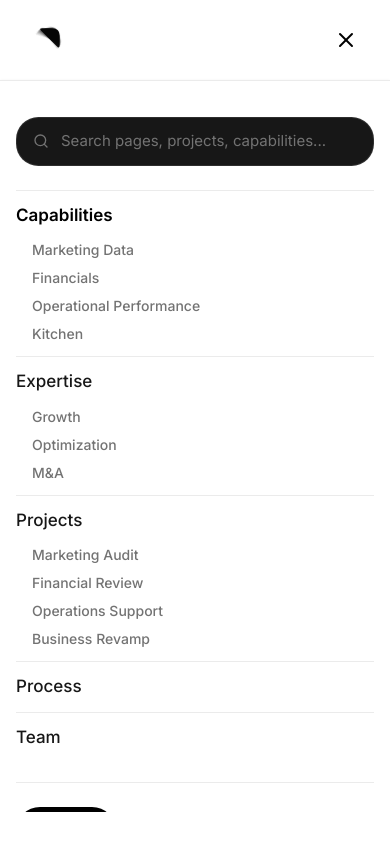
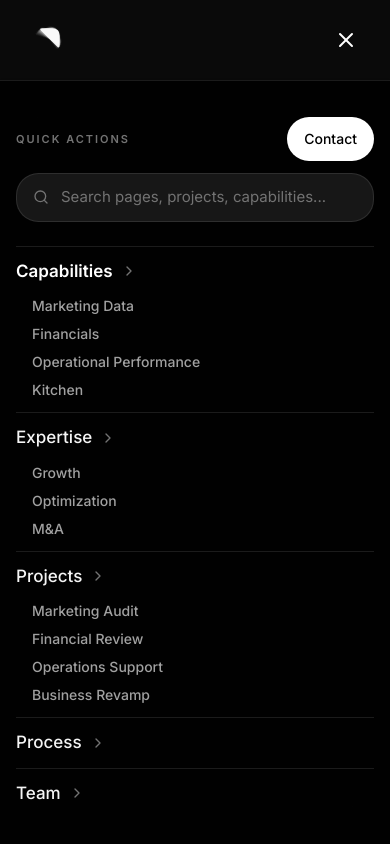
Before and after one commit to aliahm08/B2W, a React (Vite) app: page / in a window 390 px wide. Both pictures are taken after a click on the button 346 px from the left and 40 px from the top of the page. Shown: the top 844 px of the page. Built offline with nearby package versions, Linux system fonts and the light colour scheme.

Commit message:
Unify mobile menu with dark header styling

```diff
--- a/src/components/Navbar.tsx
+++ b/src/components/Navbar.tsx
@@ -88,6 +88,7 @@ export default function Navbar() {
   const searchInputRef = useRef<HTMLInputElement | null>(null);
   const location = useLocation();
   const navigate = useNavigate();
+  const isHeaderDark = isSearchOpen || isOpen;
 
   useEffect(() => {
     if (location.pathname !== '/') {
@@ -335,11 +336,11 @@ export default function Navbar() {
     <nav
       ref={navRef}
       className={`fixed left-0 right-0 top-0 z-50 overflow-visible border-b transition-colors duration-150 ${
-        isSearchOpen ? 'border-neutral-800 bg-neutral-950' : 'border-neutral-100 bg-white'
+        isHeaderDark ? 'border-neutral-800 bg-neutral-950' : 'border-neutral-100 bg-white'
       }`}
     >
       <div className="mx-auto flex h-20 max-w-7xl items-center justify-between px-6">
-        <B2WLogoMark className={`shrink-0 transition-colors duration-150 ${isSearchOpen ? 'text-white' : 'text-black'}`} />
+        <B2WLogoMark className={`shrink-0 transition-colors duration-150 ${isHeaderDark ? 'text-white' : 'text-black'}`} />
 
         <div className={`hidden items-center gap-6 text-sm md:flex ${isSearchOpen ? 'text-neutral-300' : 'text-neutral-600'}`}>
           {navItems.map((item) => {
@@ -420,7 +421,7 @@ export default function Navbar() {
         </div>
 
         <button
-          className={`p-2 md:hidden ${isSearchOpen ? 'text-white' : 'text-black'}`}
+          className={`p-2 md:hidden ${isHeaderDark ? 'text-white' : 'text-black'}`}
           type="button"
           onClick={() => setIsOpen((current) => !current)}
           aria-expanded={isOpen}
@@ -486,10 +487,24 @@ export default function Navbar() {
 
       <MobileMenuDrawer
         isOpen={isOpen}
-        theme="light"
+        theme="dark"
         list={
           <div className="py-2">
-            <div className="border-b border-black/8 py-3">
+            <div className="border-b border-white/10 py-3">
+              <div className="space-y-3">
+                <div className="flex items-center justify-between gap-3">
+                  <p className="text-[11px] font-semibold uppercase tracking-[0.18em] text-neutral-500">Quick Actions</p>
+                  <motion.a
+                    whileTap={{ scale: 0.97 }}
+                    transition={{ duration: 0.14 }}
+                    href="mailto:info@b2w-ai.com?subject=B2W%20Intro%20Call"
+                    onClick={() => setIsOpen(false)}
+                    className="inline-flex min-h-11 shrink-0 items-center rounded-full border border-white/10 bg-white px-4 py-2 text-sm font-medium text-black transition-colors hover:bg-neutral-200"
+                  >
+                    Contact
+                  </motion.a>
+                </div>
+
                 <div className="rounded-[1.4rem] border border-white/10 bg-neutral-900 px-4 py-3">
                   <div className="flex items-center gap-3">
                     <Search className="h-4 w-4 shrink-0 text-neutral-500" />
@@ -500,6 +515,7 @@ export default function Navbar() {
                       placeholder="Search pages, projects, capabilities..."
                       className="w-full bg-transparent text-[15px] text-white outline-none placeholder:text-neutral-500"
                     />
+                  </div>
                 </div>
               </div>
 
@@ -530,13 +546,14 @@ export default function Navbar() {
             {navItems.map((item) => {
               const isActive = activeDesktopLink === item.to;
               return (
-                <div key={item.label} className="border-b border-black/8 py-3 last:border-b-0">
+                <div key={item.label} className="border-b border-white/10 py-3 last:border-b-0">
                   <Link
                     to={item.to}
                     onClick={item.to.includes('#') ? handleNavigation(item.to) : () => setIsOpen(false)}
-                    className={`block text-[17px] ${isActive ? 'font-semibold text-black' : 'font-medium text-neutral-900'}`}
+                    className={`inline-flex items-center gap-2 text-[17px] ${isActive ? 'font-semibold text-white' : 'font-medium text-neutral-100'}`}
                   >
-                    {item.label}
+                    <span>{item.label}</span>
+                    <ChevronRight className="h-4 w-4 shrink-0 text-neutral-500" />
                   </Link>
 
                   {item.children.length > 0 ? (
@@ -546,7 +563,7 @@ export default function Navbar() {
                           key={child.label}
                           to={child.to}
                           onClick={child.to.includes('#') ? handleNavigation(child.to) : () => setIsOpen(false)}
-                          className="block text-sm font-medium text-neutral-500 transition-colors hover:text-black"
+                          className="block text-sm font-medium text-neutral-400 transition-colors hover:text-white"
                         >
                           {child.label}
                         </Link>
@@ -558,17 +575,6 @@ export default function Navbar() {
             })}
           </div>
         }
-        cta={
-          <motion.a
-            whileTap={{ scale: 0.97 }}
-            transition={{ duration: 0.14 }}
-            href="mailto:info@b2w-ai.com?subject=B2W%20Intro%20Call"
-            onClick={() => setIsOpen(false)}
-            className="inline-flex min-h-12 items-center self-start rounded-full bg-black px-5 py-3 text-base font-medium text-white transition-colors hover:bg-neutral-800"
-          >
-            Contact
-          </motion.a>
-        }
       />
     </nav>
   );
```
Lines whose indentation alone changed are shown as unchanged.
